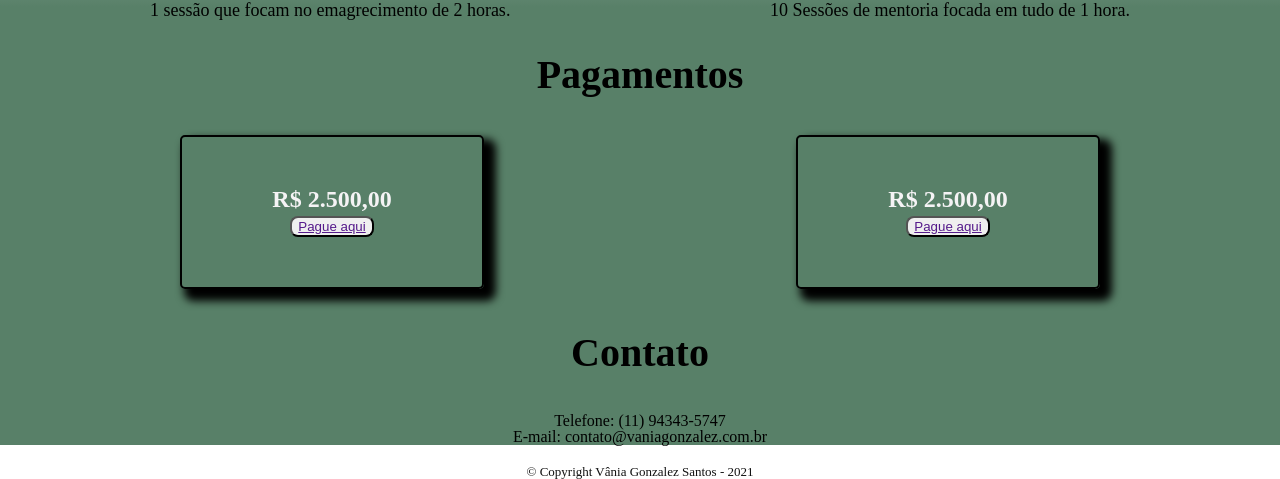
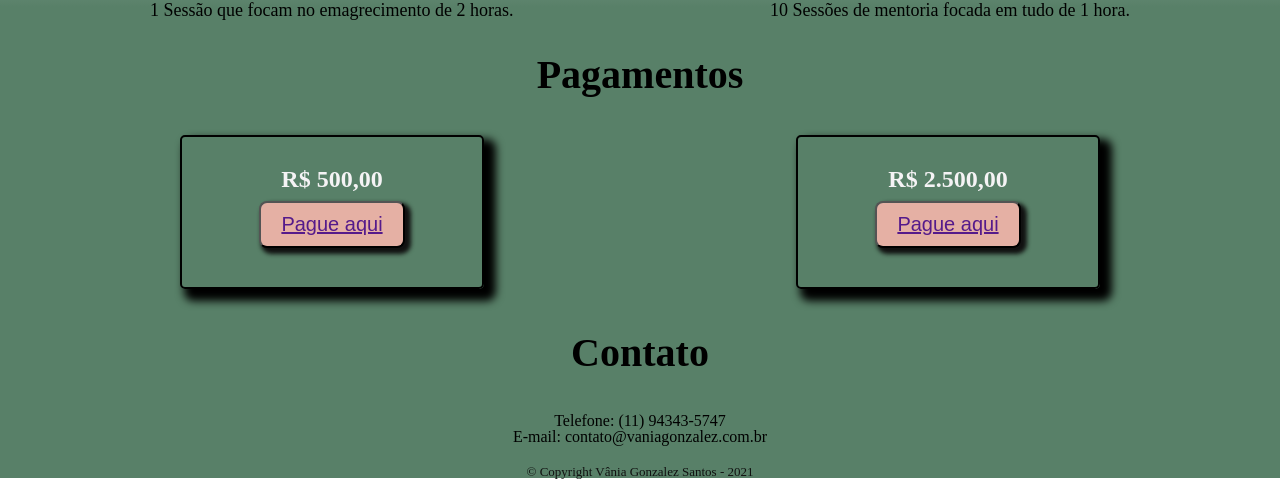
Before and after one commit to Felipex08/Projeto_Vani_Mentoria, a plain HTML site: page index.html in a window 1280 px wide. Shown: the part 683-1162 px from the top of the page. Drawn offline with Linux system fonts and the light colour scheme.

Commit message:
refactor: Alterando os botões, o valor e o rodapé

```diff
--- a/assets/CSS/style.css
+++ b/assets/CSS/style.css
@@ -151,12 +151,18 @@ nav a:hover {
     color: #f5f3f5;
     font-weight: bold;
     font-size: 1.5em;
-    padding-top: 50px;
+    padding-top: 30px;
+    margin-bottom: 5px;
 }
 
 .botao-pagamento {
     margin-top: 5px;
+    background-color: #e5b0a4;
+    padding: 10px 20px 10px 20px;
+    color: #1f3b2c;
+    font-size: 20px;
     border-radius: 8px;
+    box-shadow: 4px 4px 4px 2px #111111;
 }
 
 .contato {
--- a/index.html
+++ b/index.html
@@ -34,10 +34,10 @@
                 <p>Se vc deseja realizar uma mentoria, se ligue nessa duas opções abaixo!</p>
                 <div class="div-mentoria1">
                     <h3 class="titulo-mentoria">Mentoria Soft:</h3>
-                    <p>1 sessão que focam no emagrecimento de 2 horas.</p>
+                    <p>1 Sessão que focam no emagrecimento de 2 horas.</p>
                 </div>
                 <div class="div-mentoria2">
-                    <h3 class="titulo-mentoria"">Mentoria Black:</h3>
+                    <h3 class="titulo-mentoria">Mentoria Black:</h3>
                     <p>10 Sessões de mentoria focada em tudo de 1 hora.</p>
                 </div>
             </section>
@@ -45,7 +45,7 @@
             <section class="pagamentos">
                 <h2 id="pagamento" class="titulo-principal">Pagamentos</h2>
                 <div class="div-pagamento1">
-                    <p class="preco">R$ 2.500,00</p>
+                    <p class="preco">R$ 500,00</p>
                     <button class="botao-pagamento"><a href="">Pague aqui</a></button>
                 </div>
                 <div class="div-pagamento2">
@@ -53,20 +53,18 @@
                     <button class="botao-pagamento"><a href="">Pague aqui</a></button>
                 </div>
             </section>
+        </main>
 
+        <footer>
+            <script src="scripts/script.js"></script>
             <section class="contato">
                 <h2 id="contato" class="titulo-principal">Contato</h2>
                 <div class="rodape">
                     <p>Telefone: (11) 94343-5747</p>
                     <p>E-mail: contato@vaniagonzalez.com.br</p>
                 </div>
+                <p class="copyright">&copy; Copyright Vânia Gonzalez Santos - 2021</p>
             </section>
-
-        </main>
-
-        <footer>
-            <script src="scripts/script.js"></script>
-            <p class="copyright">&copy; Copyright Vânia Gonzalez Santos - 2021</p>
         </footer>
     </body>
 </html>
```
